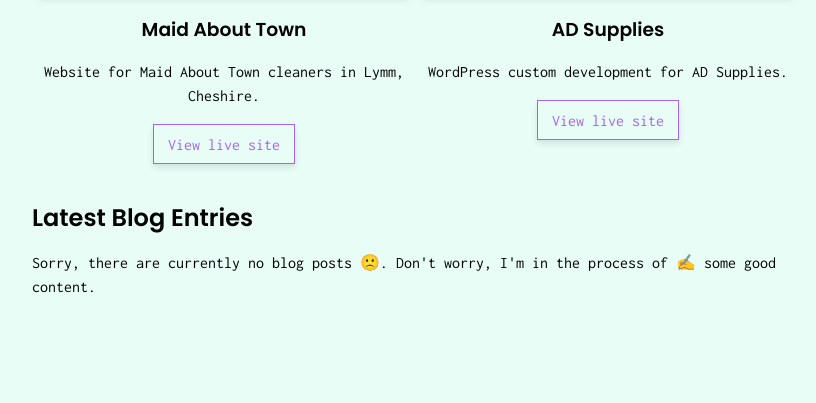
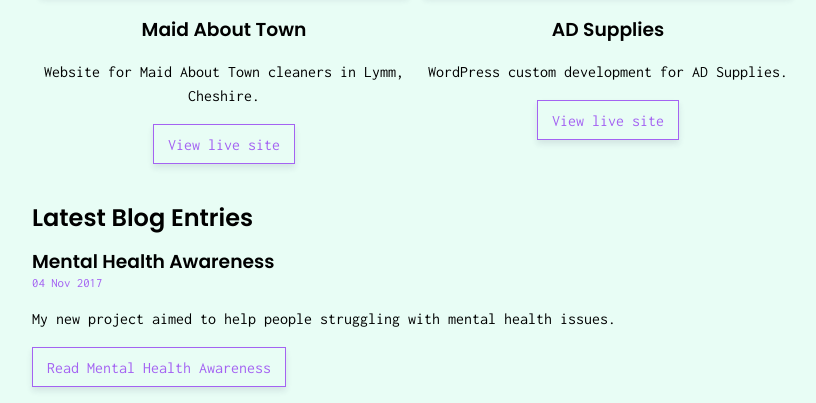
Before and after one commit to PatrickWhitehouse/Old-portfolio, a Jekyll site: the page built from index.html, in a window 1280 px wide, cut to the strip 862-1265 px from the top of the page. Shown: the whole strip, without its empty margins (224-1040 px from the left). Built offline with Jekyll 4.4.1, drawn with Linux system fonts in a browser that asks for light colours; nearby versions of some CDN libraries; before the commit the page ends 1177 px from its top, so only the background shows below that.

```diff
--- /dev/null
+++ b/_posts/2017-11-04-Mental-Health-Awareness.md
@@ -0,0 +1,11 @@
+---
+layout: blog
+title: Mental Health Awareness
+excerpt: My new project aimed to help people struggling with mental health issues.
+---
+
+# Mental Health Awareness
+
+## A new project
+
+<p class="lh-copy">I myself struggle from anxiety. I've been struggling on a daily basis for around seven years and all this time I've been too afraid to ask for help. </p>
--- a/index.html
+++ b/index.html
@@ -29,7 +29,6 @@ layout: default
 <div class="blog" id="blog">
   <h2>Latest Blog Entries</h2>
   <ul class="list pa0">
-    {% if site.posts != null %}
     {% for post in site.posts %}
     <li class="blog__post mb2">
       <h3 class="mb0">{{post.title}}</h3>
@@ -38,8 +37,5 @@ layout: default
       <a href="{{post.url}}" class="common-button">Read {{post.title}}</a>
     </li>
     {% endfor %}
-    <p class="lh-copy">Sorry, there are currently no blog posts 🙁. Don't worry, I'm in the process of ✍️ some good content.</p>
-    {% else %}
-    {% endif %}
   </ul>
 </div>
```
Also changed, not shown: _layouts/blog.html (+18 -1 lines), _config.yml (line endings or trailing spaces), 1 other file.
